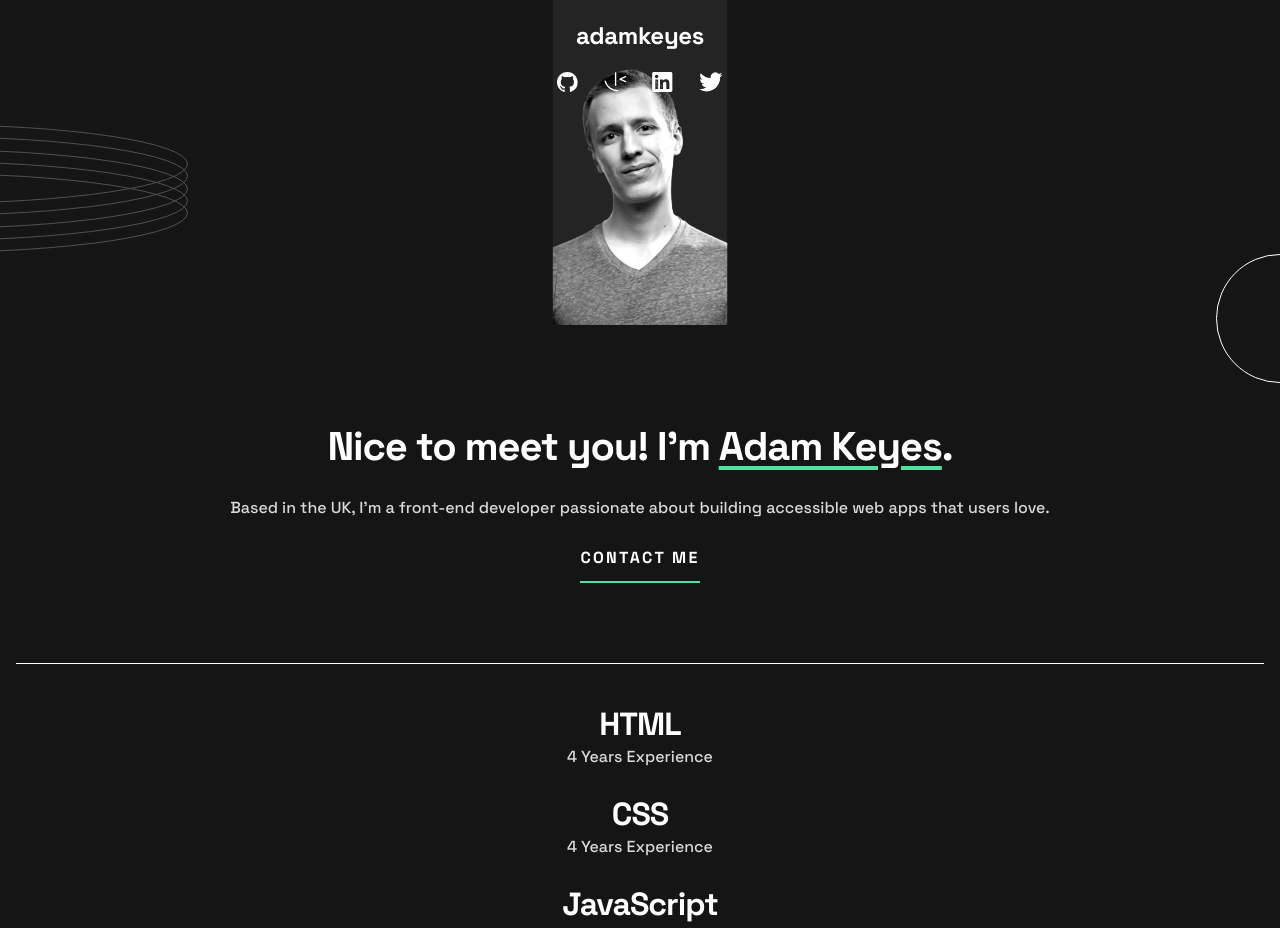
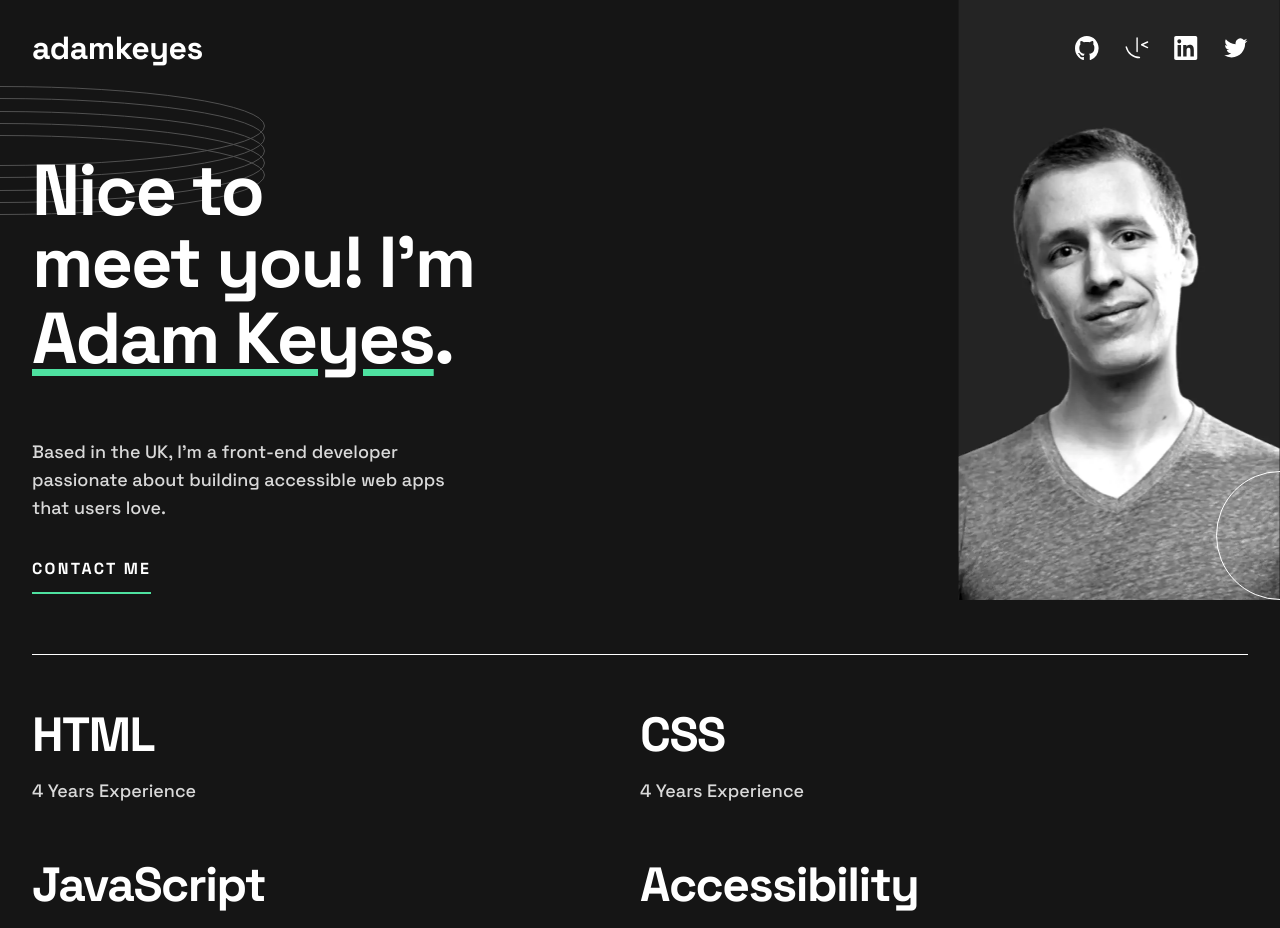
Before and after one commit to johnnygerard/FEM-Single-page-developer-portfolio, an Angular app: page / in a window 1280 px wide. Shown: the top 928 px of the page. Built offline with nearby package versions, Linux system fonts and the light colour scheme.

Commit message:
feat: tablet (#3)

```diff
--- a/src/app/app.component.html
+++ b/src/app/app.component.html
@@ -1,3 +1,5 @@
+<div class="rings rings-one"></div>
+<div class="circle"></div>
 <div class="upper-body">
   <header>
     <nav class="nav">
@@ -16,7 +18,9 @@
     </picture>
 
     <div class="hero">
-      <h1 class="heading-xl">Nice to meet you! I'm <span class="dev">Adam Keyes</span>.</h1>
+      <h1 class="hero-title heading-xl">Nice to <br class="hero-newline" hidden> meet you! I'm
+        <span class="dev">Adam Keyes</span>.
+      </h1>
       <p class="hero-body">
         Based in the UK, I'm a front-end developer passionate about
         building accessible web apps that users love.
@@ -26,13 +30,13 @@
 
     <dl class="skills">
       <div *ngFor="let skill of skills">
-        <dt>{{ skill.name }}</dt>
-        <dd>{{ skill.years }} Years Experience</dd>
+        <dt class="skills-name">{{ skill.name }}</dt>
+        <dd class="skills-year">{{ skill.years }} Years Experience</dd>
       </div>
     </dl>
 
     <div class="anchor">
-      <div class="frame frame-one"></div>
+      <div class="rings rings-two"></div>
     </div>
 
     <div class="projects-header">
@@ -76,13 +80,14 @@
 </div>
 
 <footer class="footer">
-  <h1 class="heading-xl">Contact</h1>
-
+  <div class="contact">
+    <div class="contact-intro">
+      <h1 class="contact-title heading-xl">Contact</h1>
       <p class="contact-body">
         I would love to hear about your project and how I could help. Please
         fill in the form, and I’ll get back to you as soon as possible.
       </p>
-
+    </div>
     <form class="contact-form" #f="ngForm">
       <div class="error-container">
         <input class="form-control" name="name" ngModel required placeholder="name" id="form-name"
@@ -97,18 +102,19 @@
         <p class="error" *ngIf="email.errors?.['required'] && email.touched">*Required</p>
       </div>
       <div class="error-container">
-      <textarea class="form-control" name="message" ngModel required placeholder="message" rows="4"
-          #message="ngModel"></textarea>
+        <textarea class="form-control" name="message" ngModel required placeholder="message"
+            rows="4" #message="ngModel"></textarea>
         <div class="anchor">
-        <div class="frame frame-two"></div>
+          <div class="rings rings-three"></div>
         </div>
         <p class="error" *ngIf="message.errors?.['required'] && message.touched">*Required</p>
       </div>
       <button class="form-button button" [disabled]="f.invalid" (click)="OnSubmit(f)">Send
         message</button>
     </form>
+  </div>
 
-  <div class="nav">
+  <div class="nav nav-footer">
     <ng-container *ngTemplateOutlet="nav"></ng-container>
   </div>
 </footer>
--- a/src/app/app.component.scss
+++ b/src/app/app.component.scss
@@ -1,13 +1,20 @@
 @use "styles" as *;
 
 .upper-body {
-  margin: 20px 16px 0;
+  margin: 0 16px;
+  padding-top: 20px;
 }
 
 .nav {
   display: flex;
   flex-direction: column;
   align-items: center;
+
+  &-footer {
+    margin-top: 87px;
+    border-top: solid 1px map-get($palette, "White");
+    padding-top: 39px;
+  }
 }
 
 .author-name {
@@ -23,13 +30,13 @@
     padding: 0;
     list-style: none;
     display: flex;
-    justify-content: center;
+    align-items: center;
     gap: 25.6px;
     margin-top: 20px;
   }
 
   &-logo {
-    height: 20px;
+    width: 19px;
   }
 }
 
@@ -58,15 +65,20 @@
   flex-direction: column;
   align-items: center;
   gap: 24px;
+
+  &-title {
+    text-align: center;
+  }
+
+  &-body {
+    @extend %body;
+    text-align: center;
+  }
 }
 
 .dev {
   text-decoration: underline map-get($palette, "Green");
   text-underline-offset: 6px;
-}
-
-.hero-body {
-  @extend %body-m;
 }
 
 .skills {
@@ -80,12 +92,14 @@
     bottom: $border;
   }
 
-  dt {
+  &-name {
     @extend %heading-l;
+    text-align: center;
   }
 
-  dd {
-    @extend %body-m;
+  &-year {
+    @extend %body;
+    text-align: center;
   }
 }
 
@@ -93,19 +107,36 @@
   position: relative;
 }
 
-.frame {
-  $rings-height: 129px;
+.circle {
+  $size: 129px;
+  width: calc($size / 2);
+  height: $size;
+  background: url("/assets/images/pattern-circle.svg");
+  position: absolute;
+  top: 254px;
+  right: 0;
+}
+
+$rings-height: 129px;
+
+.rings {
+  width: 186px;
   height: $rings-height;
-  width: 186px;
   background: url("/assets/images/pattern-rings.svg");
   position: absolute;
 
   &-one {
+    background-position: right;
+    top: 124px;
+    z-index: -1;
+  }
+
+  &-two {
     top: calc(-80px - $rings-height / 2);
     right: -16px;
   }
 
-  &-two {
+  &-three {
     background-position: right;
     left: -16px;
     bottom: 8px - calc($rings-height / 2);
@@ -115,10 +146,8 @@
 .projects {
   &-header {
     display: flex;
-  }
-
-  &-title {
-    margin-right: auto;
+    justify-content: space-between;
+    align-items: center;
   }
 
   display: grid;
@@ -132,23 +161,31 @@
   background: map-get($palette, "Dark Grey");
 }
 
-.contact-body {
-  @extend %body-m;
-  margin-top: 20px;
-}
-
-.contact-form {
-  margin: 50px 0 39px;
-  padding-bottom: 87px;
-  border-bottom: solid 1px map-get($palette, "White");
+.contact {
   display: flex;
   flex-direction: column;
-  gap: 32px;
-  position: relative; // For rings decoration
+  gap: 50px;
+
+  &-title {
+    text-align: center;
+  }
+
+  &-body {
+    @extend %body;
+    margin-top: 20px;
+    text-align: center;
+  }
+
+  &-form {
+    display: flex;
+    flex-direction: column;
+    gap: 32px;
+    position: relative; // For rings decoration
+  }
 }
 
 .form-control {
-  @extend %body-m;
+  @extend %body;
   width: 100%;
   padding: 0 0 0 24px;
   letter-spacing: -0.22px;
@@ -208,3 +245,135 @@ textarea.form-control {
   right: 0;
   bottom: calc(-16px - 5px); // -16px for the height
 }
+
+@media (min-width: $tablet-breakpoint) {
+  %heading-l {
+    font-size: 48px;
+    line-height: 56px;
+    letter-spacing: -1.5px;
+  }
+
+  %body {
+    font-size: 18px;
+    line-height: 28px;
+  }
+
+  .circle {
+    top: 471px;
+  }
+
+  .rings {
+    &-one {
+      width: 265px;
+      top: 86px;
+    }
+
+    &-two {
+      width: 198px;
+      top: - calc(35px + $rings-height);
+      right: -32px;
+    }
+
+    &-three {
+      width: 162px;
+      top: 6px;
+      left: -162px;
+    }
+  }
+
+  .upper-body {
+    margin: 0 32px;
+    padding-top: 32px;
+  }
+
+  .nav {
+    flex-direction: row;
+    justify-content: space-between;
+  }
+
+  .author-name {
+    font-size: 32px;
+    letter-spacing: -0.44px;
+  }
+
+  .social {
+    &-links {
+      margin-top: 0;
+    }
+
+    &-logo {
+      width: 24px;
+    }
+  }
+
+  .headshot {
+    $width: 322px;
+    width: $width;
+    height: 600px;
+    transform: initial;
+    top: 0;
+    left: calc(100% - $width);
+  }
+
+  .hero {
+    margin-top: 90px;
+    align-items: flex-start;
+    gap: 0;
+    max-width: 445px;
+
+    &-body {
+      text-align: left;
+      margin: 60px 0 34px;
+    }
+
+    &-title {
+      text-align: left;
+    }
+
+    &-newline {
+      display: inline;
+    }
+  }
+
+  .skills {
+    margin: 60px 0 100px;
+    grid-template-columns: 1fr 1fr;
+    grid-template-rows: repeat(3, 1fr);
+    gap: 52px 0;
+    padding: 52px 0 0;
+    border-bottom: none;
+
+    &-name {
+      text-align: left;
+    }
+
+    &-year {
+      text-align: left;
+      margin-top: 14px;
+    }
+  }
+
+  .projects {
+    margin-top: 60px;
+    grid-template-columns: 1fr 1fr;
+    grid-template-rows: repeat(3, 1fr);
+    gap: 60px 24px;
+  }
+
+  .footer {
+    margin-top: 100px;
+    padding: 60px 0 40px;
+  }
+
+  .nav {
+    &-footer {
+      margin: 92px 32px 0;
+      padding-top: 30px;
+    }
+  }
+
+  .contact {
+    gap: 48px;
+    padding: 0 162px;
+  }
+}
--- a/src/app/project/project.component.scss
+++ b/src/app/project/project.component.scss
@@ -1,4 +1,9 @@
 @use "styles" as *;
+
+%body {
+  font-size: 18px;
+  line-height: 28px;
+}
 
 .thumbnail {
   width: 100%;
@@ -19,7 +24,7 @@
 }
 
 .skill {
-  @extend %body-l;
+  @extend %body;
   text-transform: uppercase;
 }
 
@@ -30,3 +35,7 @@
   display: flex;
   gap: 30px;
 }
+
+.button {
+  display: block;
+}
--- a/src/styles.scss
+++ b/src/styles.scss
@@ -10,18 +10,16 @@ $palette: (
   "White": #ffffff,
 );
 
+$tablet-breakpoint: 768px;
+$desktop-breakpoint: 1440px;
+
 html {
   scroll-behavior: smooth;
 }
 
 body {
-  $circle-size: 129px;
   font-family: "Space Grotesk", sans-serif;
   background-color: map-get($palette, "Black");
-  background-image: url("/assets/images/pattern-circle.svg"),
-    url("/assets/images/pattern-rings.svg");
-  background-repeat: no-repeat;
-  background-position: calc(100% + $circle-size / 2) 254px, -342px 124px;
 }
 
 // Typography ******************************************
@@ -30,7 +28,6 @@ body {
   font-weight: 700;
   line-height: 40px;
   letter-spacing: -1.14px;
-  text-align: center;
   color: map-get($palette, "White");
 }
 
@@ -40,7 +37,6 @@ body {
   font-weight: 700;
   line-height: 40px;
   letter-spacing: -1px;
-  text-align: center;
   color: map-get($palette, "White");
 }
 
@@ -51,20 +47,11 @@ body {
   color: map-get($palette, "White");
 }
 
-@mixin body($font-size, $line-height) {
-  font-size: $font-size;
+%body {
+  font-size: 16px;
   font-weight: 500;
-  line-height: $line-height;
-  text-align: center;
+  line-height: 26px;
   color: map-get($palette, "Grey");
-}
-
-%body-m {
-  @include body(16px, 26px);
-}
-
-%body-l {
-  @include body(18px, 28px);
 }
 
 .button {
@@ -89,4 +76,12 @@ body {
   color: map-get($palette, "Green");
   outline: none;
 }
+
+@media (min-width: $tablet-breakpoint) {
+  .heading-xl {
+    font-size: 72px;
+    line-height: 72px;
+    letter-spacing: -2.05px;
+  }
+}
 // *****************************************************
```
Lines whose indentation alone changed are shown as unchanged.
